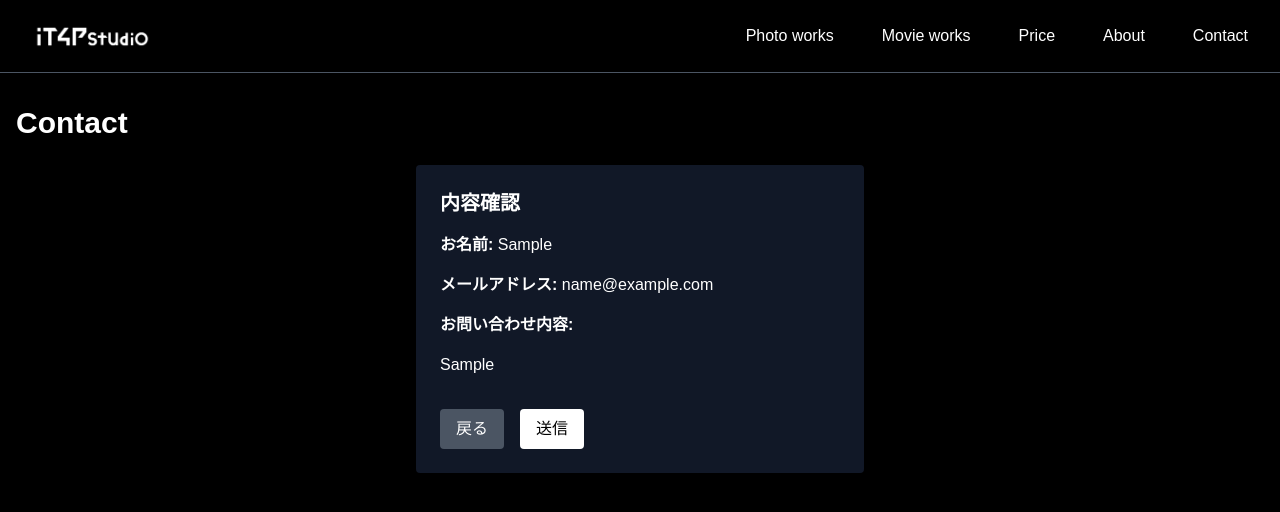
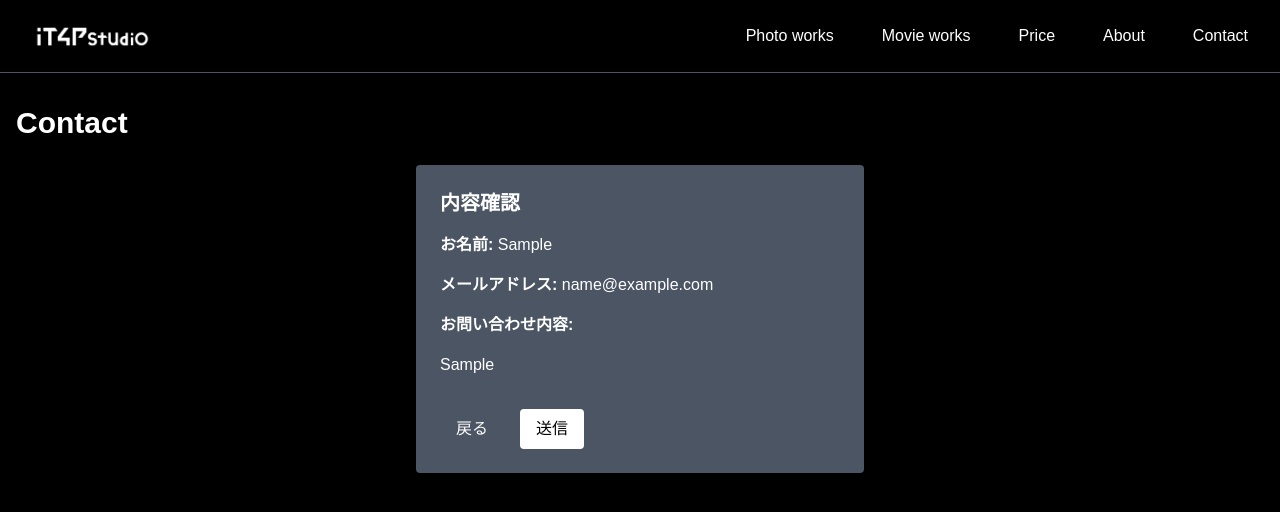
Before and after one commit to iT4P-studio/portfolio, a Next.js app: page /contact in a window 1280 px wide. Both pictures are taken after typing "Sample", "name@example.com", "Sample" into the empty fields and a click on the button "内容確認". Shown: the top 512 px of the page. Built offline with nearby package versions, Linux system fonts and the light colour scheme.

Commit message:
mente contact

```diff
--- a/app/contact/page.js
+++ b/app/contact/page.js
@@ -64,7 +64,7 @@ export default function ContactPage() {
 
       {/* プレビュー表示 */}
       {preview ? (
-        <div className="max-w-md mx-auto bg-gray-900 p-6 rounded text-white space-y-4">
+        <div className="max-w-md mx-auto bg-gray-600 p-6 rounded text-white space-y-4">
           <h2 className="text-xl font-semibold">内容確認</h2>
           <div><strong>お名前:</strong> {formValues.name}</div>
           <div><strong>メールアドレス:</strong> {formValues.email}</div>
```
